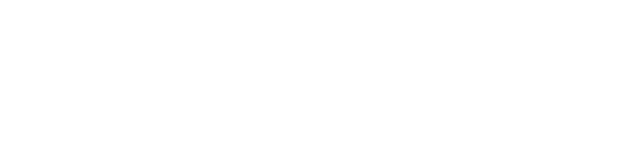
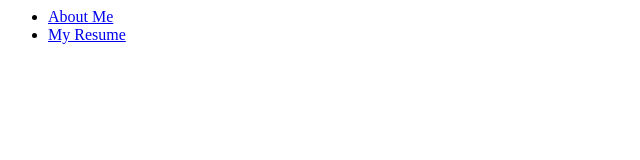
Before and after one commit to CCPS387875/CCPS387875.github.io, a plain HTML site: page index.html in a window 1280 px wide. Shown: the whole page, without its empty margins (0-640 px from the left). Drawn offline with Linux system fonts and the light colour scheme.

Commit message:
Update index.html

```diff
--- a/index.html
+++ b/index.html
@@ -2,6 +2,15 @@
   <html>
     <head>
     </head>
+    <header>
+      <nav>
+        <ul>
+          <li><a href="./index.html>Home</a></li>
+          <li><a href="./aboutme.html">About Me</a></li>
+          <li><a href="./myresume.pdf" target"_blank"> My Resume</a></li>
+        </ul>
+      </nav>
+    </header>
     <body>
     </body>
     <foot>
```
